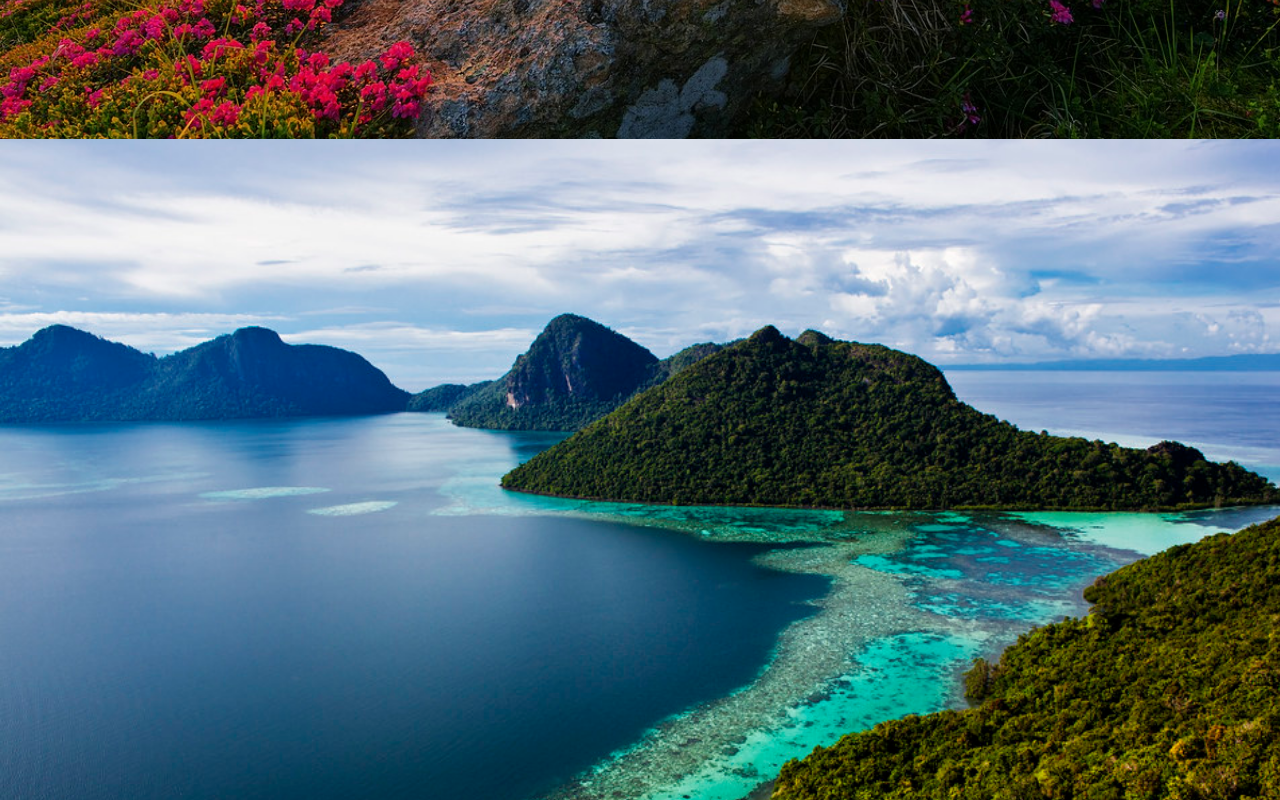
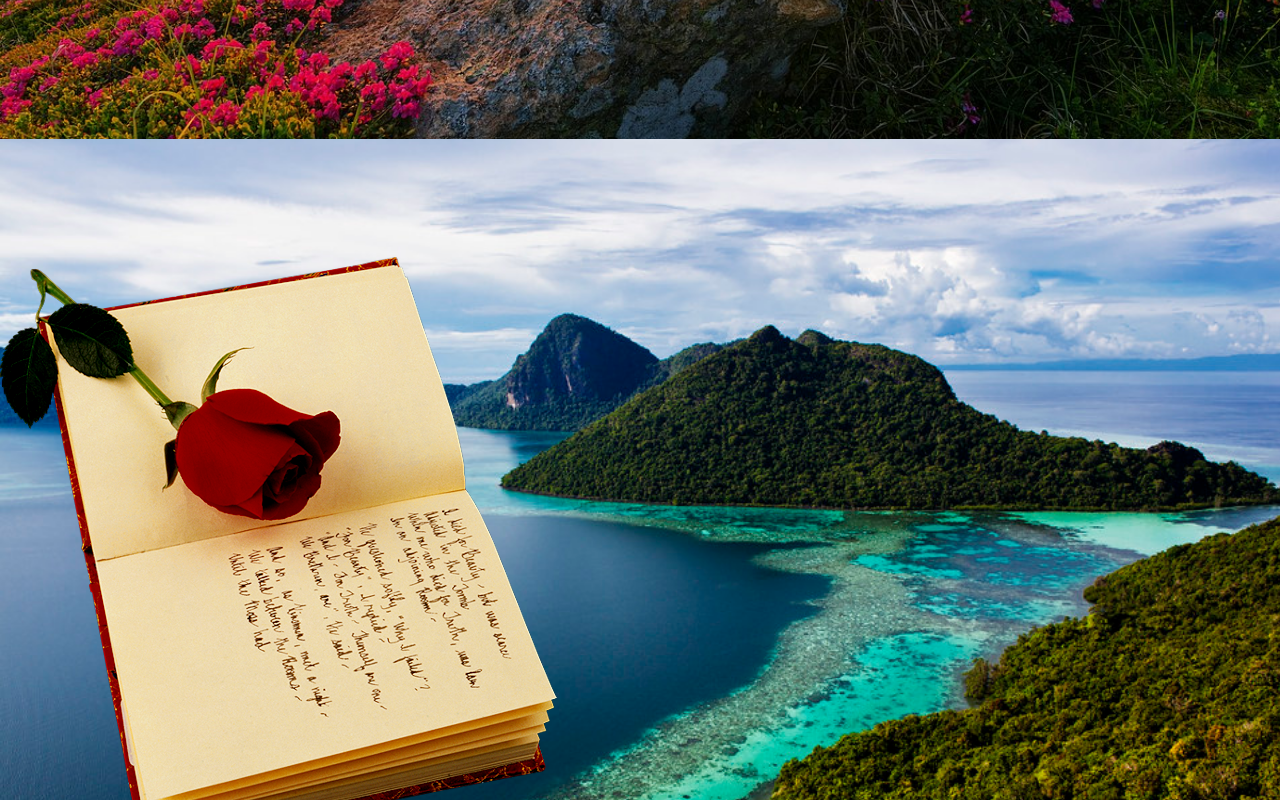
Before and after one commit to BigMoneyKirk/KEUPoetry, an Angular app: page /home in a window 1280 px wide. Shown: the part 1580-2380 px from the top of the page. Built offline with nearby package versions, Linux system fonts and the light colour scheme.

Commit message:
Started working on the Bookings section

```diff
--- a/src/app/tabs/home/home.component.html
+++ b/src/app/tabs/home/home.component.html
@@ -40,7 +40,9 @@
         <div class="btn"><a href="https://www.paypal.com/paypalme/kirklandenterprisesu" target="_blank">Donate</a></div>
       </div>
     </div>
-    <div class="section" id="bookings-link"></div>
+    <div class="section" id="bookings-link">
+      <img [src]="roseBook" alt="Rose Book" class="roseBook">
+    </div>
     <div class="section" id="events-link"></div>
     <div class="section" id="updates-link"></div>
     <div class="section" id="about-link"></div>
--- a/src/app/tabs/home/home.component.ts
+++ b/src/app/tabs/home/home.component.ts
@@ -14,6 +14,7 @@ export class HomeComponent implements OnInit {
   logoHomeButton: string = '../../../assets/images/logos/KEU_Logo_FullColor_Secondary_resize.png';
   watermarkLogo: string = '../../../assets/images/logos/KEU_Logo_FullColor_Wordmark.png';
   pswLogo: string = '../../../assets/images/logos/psw_logo.png'; //https://www.coolgenerator.com/png-text-generator
+  roseBook: string = '../../../assets/images/misc/rose-book.png';
 
   constructor(private sloganSevice: SloganService) { }
 
```
Also changed, not shown: src/assets/images/misc/boy-reading.png (added), src/assets/images/misc/rose-book.png (added).
